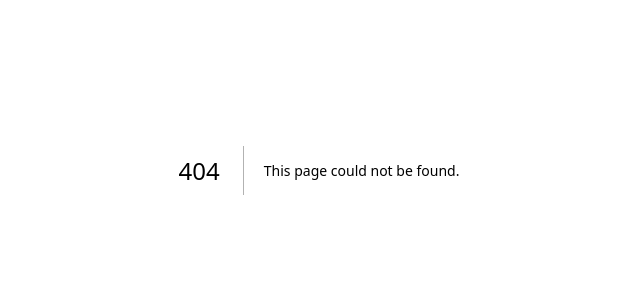
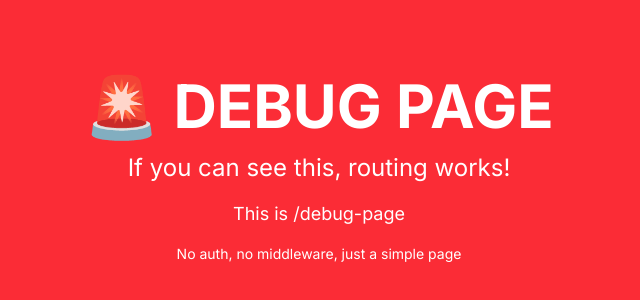
Before and after one commit to weltodigital/grow-our-reviews, a Next.js app: page /debug-page in a window 1280 px wide. Before the commit this address had no page. Shown: the part 230-530 px from the top of the page, without its empty margins (321-961 px from the left). Built offline with nearby package versions, Linux system fonts and the light colour scheme.

Commit message:
Restore middleware with blog bypass and add debug page

```diff
--- /dev/null
+++ b/src/app/debug-page/page.tsx
@@ -0,0 +1,12 @@
+export default function DebugPage() {
+  return (
+    <div className="min-h-screen flex items-center justify-center bg-red-500">
+      <div className="text-white text-center p-8">
+        <h1 className="text-6xl font-bold mb-4">🚨 DEBUG PAGE</h1>
+        <p className="text-2xl mb-4">If you can see this, routing works!</p>
+        <p className="text-lg">This is /debug-page</p>
+        <p className="text-sm mt-4">No auth, no middleware, just a simple page</p>
+      </div>
+    </div>
+  )
+}
--- a/src/middleware.ts
+++ b/src/middleware.ts
@@ -3,9 +3,10 @@ import { NextResponse } from 'next/server'
 import type { NextRequest } from 'next/server'
 
 export async function middleware(req: NextRequest) {
-  // COMPLETELY DISABLE MIDDLEWARE FOR DEBUGGING
-  console.log('MIDDLEWARE HIT:', req.nextUrl.pathname, req.headers.get('host'))
-  return NextResponse.next()
+  // Early return for blog routes - bypass all middleware
+  if (req.nextUrl.pathname.startsWith('/blog')) {
+    return NextResponse.next()
+  }
 
   let response = NextResponse.next({
     request: {
```
